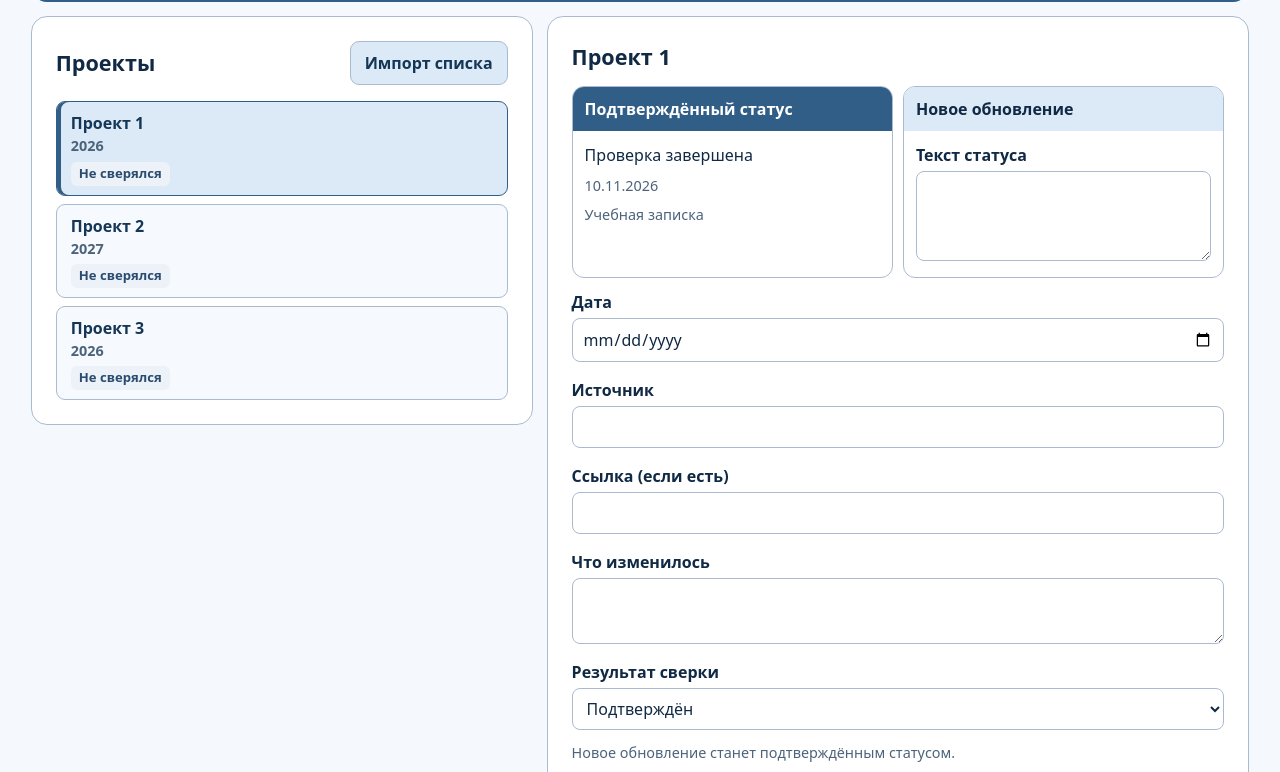
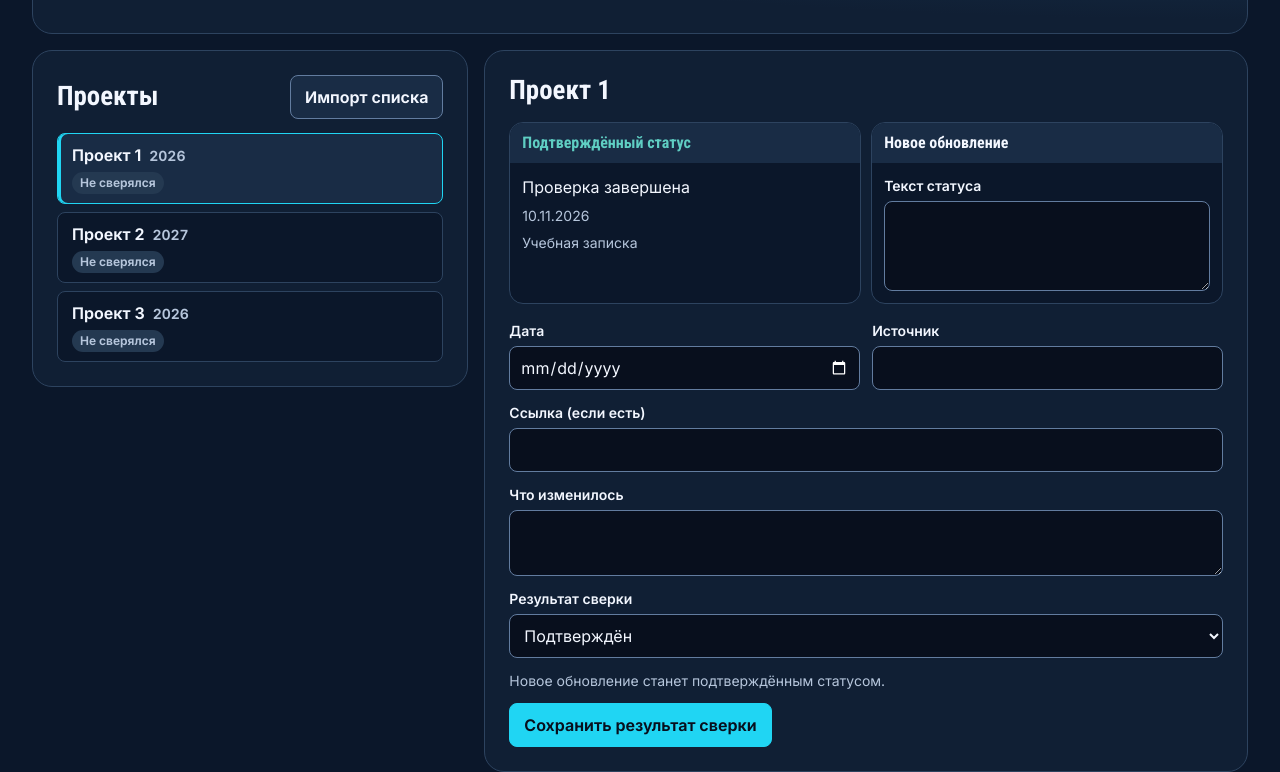
Before and after one commit to bashdigit/prilozhenie-demo, a plain HTML site: page index.html in a window 1280 px wide. Shown: the part 168-940 px from the top of the page. Drawn offline with Linux system fonts and the light colour scheme.

Commit message:
Приложение в моём стиле

```diff
--- a/index.html
+++ b/index.html
@@ -4,77 +4,235 @@
   <meta charset="utf-8">
   <meta name="viewport" content="width=device-width, initial-scale=1">
   <title>Статус по проектам</title>
+  <link rel="stylesheet" href="theme.css">
   <style>
-    :root { color-scheme: light; font: 16px/1.5 system-ui, sans-serif; color: #102944; background: #f5f8fc; --blue: #315e87; --light: #dce9f7; --line: #aabbd0; }
-    * { box-sizing: border-box; }
-    body { max-width: 1380px; margin: auto; padding: clamp(12px,2.4vw,32px); }
-    h1,h2,h3,p { margin: 0; }
-    h1 { font-size: clamp(1.65rem,4vw,2.8rem); line-height: 1.15; }
-    h2 { font-size: 1.35rem; }
-    h3 { font-size: 1rem; }
-    header, .summary-bar, .panel { border-radius: 16px; }
-    header { color: white; background: var(--blue); padding: clamp(18px,3vw,32px); }
-    header a { color: white; text-underline-offset: 3px; }
-    .layout { display: grid; grid-template-columns: minmax(0, 5fr) minmax(0, 7fr); align-items: start; gap: 14px; margin-block: 14px; }
-    .panel { background: white; border: 1px solid var(--line); padding: clamp(14px,2vw,24px); min-width: 0; }
-    .heading, .summary-bar, .actions { display: flex; align-items: center; justify-content: space-between; flex-wrap: wrap; gap: 10px; }
-    .compare { display: grid; grid-template-columns: repeat(2,minmax(0,1fr)); gap: 10px; margin-block: 12px; }
-    .version { min-width: 0; border: 1px solid var(--line); border-radius: 12px; overflow: hidden; }
-    .version h3 { padding: 10px 12px; background: var(--light); }
-    .version:first-child h3 { background: var(--blue); color: white; }
-    .content { display: grid; align-content: start; gap: 8px; padding: 12px; overflow-wrap: anywhere; }
-    .muted { color: #4c637b; font-size: .9rem; }
+    body { max-width: 1280px; margin: auto; padding: clamp(12px, 2.5vw, 32px); }
+    h1, h2, h3, p { margin: 0; }
+    h1 { font-size: clamp(2rem, 4vw, 3.5rem); line-height: 1.05; }
+    h2 { font-size: clamp(1.35rem, 2.1vw, 1.7rem); line-height: 1.18; }
+    h3 { font-size: 1rem; line-height: 1.2; }
+    header, .panel, .summary-bar {
+      border: 1px solid var(--border);
+      border-radius: var(--card-radius);
+      background: var(--surface);
+    }
+    header {
+      padding: clamp(18px, 3vw, 36px);
+      background: radial-gradient(ellipse at top right, #193956, transparent 65%), var(--surface);
+    }
+    header h1::before {
+      content: "";
+      display: block;
+      width: 48px;
+      height: 3px;
+      margin-bottom: 12px;
+      border-radius: 3px;
+      background: var(--accent-gradient);
+    }
+    header p { color: var(--text-secondary); margin-top: 6px; font-size: .875rem; }
+    header a { display: inline-flex; align-items: center; min-height: 44px; font-size: .875rem; }
+
+    .layout {
+      display: grid;
+      grid-template-columns: minmax(0, 4fr) minmax(0, 7fr);
+      align-items: start;
+      gap: 16px;
+      margin-block: 16px;
+    }
+    .panel { min-width: 0; padding: clamp(14px, 2.5vw, 24px); }
+    .layout:has(#review[hidden]) { grid-template-columns: minmax(0, 1fr); }
+    .panel:has(#review[hidden]) { display: none; }
+    .heading, .summary-bar, .actions {
+      display: flex;
+      align-items: center;
+      justify-content: space-between;
+      flex-wrap: wrap;
+      gap: 10px;
+    }
+    .compare {
+      display: grid;
+      grid-template-columns: repeat(2, minmax(0, 1fr));
+      gap: 10px;
+      margin-block: 16px;
+    }
+    .version {
+      min-width: 0;
+      background: var(--background);
+      border: 1px solid var(--border);
+      border-radius: 14px;
+    }
+    .version h3 {
+      padding: 10px 12px;
+      border-radius: 13px 13px 0 0;
+      background: var(--surface-raised);
+      color: var(--text);
+      overflow-wrap: anywhere;
+    }
+    .version:first-child h3 { color: var(--secondary); }
+    .content { display: grid; align-content: start; gap: 6px; padding: 12px; overflow-wrap: anywhere; }
+    .muted, .notice { color: var(--text-secondary); font-size: .875rem; }
+    a.muted { color: var(--primary); }
     .status { white-space: pre-wrap; }
+
     button, input, textarea, select { font: inherit; }
     button, summary { cursor: pointer; }
-    button, .primary { padding: 9px 14px; border: 1px solid var(--line); border-radius: 9px; background: var(--light); color: #153757; font-weight: 650; }
-    button:hover { filter: brightness(.96); }
-    button:disabled { cursor: default; opacity: .55; }
-    .primary { color: white; background: var(--blue); border-color: var(--blue); }
-    :focus-visible { outline: 3px solid #2371c6; outline-offset: 2px; }
-    .projects { display: grid; gap: 8px; padding: 0; margin: 16px 0 0; list-style: none; }
-    .projects button { width: 100%; background: #f6f9fd; text-align: left; }
-    .projects button[aria-pressed="true"] { background: var(--light); border-color: var(--blue); box-shadow: inset 4px 0 var(--blue); }
-    .project-year { display: block; }
-    .badge { display: inline-block; margin-top: 5px; padding: 2px 8px; border-radius: 6px; font-size: .82rem; font-weight: 650; background: #edf2f8; color: #294c70; }
-    .badge.confirmed { color: #235342; background: #e0f2e8; }
-    .badge.unchanged { color: #414b56; background: #eceff2; }
-    .badge.disputed, .saved-review.disputed { color: #633c0a; background: #fff0cf; }
-    .badge.pending { color: #163f6e; background: #dce9fa; margin-inline-start: 5px; }
-    .saved-review { background: #f1f6fb; border-radius: 10px; margin-bottom: 12px; padding: 12px; overflow-wrap: anywhere; }
+    button, input::file-selector-button {
+      min-height: 44px;
+      padding: 9px 14px;
+      border: 1px solid var(--border-control);
+      border-radius: var(--control-radius);
+      background: var(--surface-raised);
+      color: var(--text);
+      font-weight: 650;
+      transition: background-color 160ms, border-color 160ms, color 160ms;
+    }
+    button:hover:not(:disabled), input::file-selector-button:hover { background: #26405F; }
+    button:disabled { cursor: default; opacity: .5; }
+    button.primary, .panel:not(:has(.projects button)) #open-import {
+      color: var(--background-deep);
+      background: var(--primary);
+      border-color: var(--primary);
+    }
+    button.primary:hover:not(:disabled), .panel:not(:has(.projects button)) #open-import:hover {
+      background: #80E8F9;
+      border-color: #80E8F9;
+    }
+    main:has(#review[hidden]) #copy-summary {
+      color: var(--text);
+      background: var(--surface-raised);
+      border-color: var(--border-control);
+    }
+    main:has(#review[hidden]) #copy-summary:hover { background: #26405F; }
+    .projects { display: grid; gap: 8px; padding: 0; margin: 14px 0 0; list-style: none; }
+    .projects > li { min-width: 0; }
+    .projects button {
+      width: 100%;
+      background: var(--background);
+      border-color: var(--border);
+      text-align: left;
+      overflow-wrap: anywhere;
+    }
+    .projects button[aria-pressed="true"] {
+      background: var(--surface-raised);
+      border-color: var(--primary);
+      box-shadow: inset 3px 0 var(--primary);
+    }
+    .project-year { display: inline; margin-inline-start: 8px; font-variant-numeric: tabular-nums; }
+    .badge {
+      display: table;
+      max-width: 100%;
+      margin-top: 5px;
+      padding: 2px 8px;
+      border-radius: 999px;
+      font-size: .75rem;
+      font-weight: 650;
+      background: #243951;
+      color: var(--text-secondary);
+    }
+    .badge.confirmed { color: var(--tertiary); background: #1A362C; }
+    .badge.disputed, .saved-review.disputed { color: var(--warning); background: #392B25; }
+    .badge.pending { color: var(--primary); }
+    .saved-review {
+      background: var(--surface-raised);
+      border-radius: 12px;
+      margin-bottom: 12px;
+      padding: 12px;
+      overflow-wrap: anywhere;
+    }
     .saved-review .content { padding: 6px 0 0; }
-    .notice:empty { display: none; }
+    .notice:empty, .field-error:empty { display: none; }
     .notice { margin-top: 10px; overflow-wrap: anywhere; }
-    .import { display: grid; gap: 11px; margin-top: 12px; padding: 12px; border: 1px solid var(--line); border-radius: 12px; }
-    .import h3 { background: var(--light); padding: 8px 10px; border-radius: 8px; }
-    .rule { padding: 6px 9px; border-radius: 8px; font-size: .9rem; }
-    .pink { background: #fce0e9; }
-    .beige { background: #fff0d5; }
+
+    .import {
+      display: grid;
+      gap: 10px;
+      margin-top: 12px;
+      padding: 12px;
+      border: 1px solid var(--border);
+      border-radius: 14px;
+      background: var(--background);
+    }
+    .import h3 { padding-block: 2px; }
+    .rule { padding: 6px 9px; border-radius: var(--control-radius); font-size: .875rem; }
+    .pink { background: #482C44; color: #FFD8E9; }
+    .beige { background: #413324; color: #FFE4B8; }
     .import .actions { justify-content: flex-start; }
-    .table-wrap { overflow: auto; max-height: 320px; border: 1px solid var(--line); border-radius: 8px; }
-    table { border-collapse: collapse; width: 100%; font-size: .88rem; }
-    th,td { text-align: left; vertical-align: top; padding: 8px; overflow-wrap: anywhere; }
-    th { background: var(--light); position: sticky; top: 0; }
-    td { border-top: 1px solid #dee6f0; }
-    td:first-child { white-space: nowrap; }
-    .warnings { margin: 0; padding: 8px 10px 8px 28px; background: #fff2d7; border-radius: 8px; overflow-wrap: anywhere; max-height: 190px; overflow: auto; }
-    .sample { font-size: .88rem; }
-    label { display: grid; gap: 4px; font-weight: 600; min-width: 0; }
-    input, textarea, select { width: 100%; min-width: 0; padding: 8px 10px; color: inherit; border: 1px solid var(--line); border-radius: 8px; background: white; font-weight: 400; }
+    #import-message { overflow-wrap: anywhere; }
+    .table-wrap { overflow: auto; max-height: 320px; border: 1px solid var(--border); border-radius: var(--control-radius); }
+    table { border-collapse: separate; border-spacing: 0; width: 100%; font-size: .8125rem; }
+    th, td { text-align: left; vertical-align: top; padding: 8px; overflow-wrap: anywhere; }
+    th { background: var(--surface-raised); position: sticky; top: 0; }
+    td { border-top: 1px solid var(--border); }
+    td:first-child { white-space: nowrap; text-align: right; font-variant-numeric: tabular-nums; }
+    .warnings {
+      margin: 0;
+      padding: 8px 10px 8px 28px;
+      background: #392B25;
+      color: var(--warning);
+      border-radius: var(--control-radius);
+      overflow-wrap: anywhere;
+      max-height: 190px;
+      overflow: auto;
+    }
+    .sample { font-size: .8125rem; }
+    a.sample { display: inline-flex; align-items: center; min-height: 44px; }
+
+    label { display: grid; gap: 5px; font-weight: 600; font-size: .875rem; min-width: 0; }
+    input, textarea, select {
+      width: 100%;
+      min-width: 0;
+      min-height: 44px;
+      padding: 8px 10px;
+      color: var(--text);
+      border: 1px solid var(--border-control);
+      border-radius: var(--control-radius);
+      background: var(--background-deep);
+      font-size: 1rem;
+      font-weight: 400;
+    }
+    input[type="file"] { padding: 0 8px 0 0; font-size: .8125rem; }
+    input::file-selector-button { border-width: 0 1px 0 0; margin-inline-end: 8px; cursor: pointer; }
     input, textarea { overflow-wrap: anywhere; }
     textarea { resize: vertical; }
-    .form-fields { display: grid; gap: 12px; margin-bottom: 12px; }
-    .field-error { color: #a12429; font-size: .84rem; font-weight: 500; }
-    [aria-invalid="true"] { border-color: #b73439; }
+    .form-fields { display: grid; grid-template-columns: repeat(2, minmax(0, 1fr)); gap: 12px; margin-bottom: 12px; }
+    .form-fields label:nth-child(n+3) { grid-column: 1 / -1; }
+    .field-error { color: var(--error); font-size: .8125rem; font-weight: 500; }
+    [aria-invalid="true"] { border-color: var(--error); }
     .review-preview { margin-bottom: 12px; }
-    .summary-bar { padding: 14px clamp(14px,2vw,24px); background: var(--light); }
+    .summary-bar { padding: 16px clamp(14px, 2.5vw, 24px); }
     .summary-result { margin-top: 10px; }
     .summary-result textarea { white-space: pre-wrap; }
-    footer { margin: 16px 0 0; color: #4c637b; }
-    footer p { margin-top: 6px; }
+    footer { margin-top: 12px; color: var(--text-secondary); font-size: .875rem; }
+    footer summary { width: fit-content; min-height: 44px; padding-block: 11px; }
+    footer p { margin-top: 4px; }
     [hidden] { display: none !important; }
-    @media (max-width: 775px) { .layout { grid-template-columns: minmax(0,1fr); } }
-    @media (max-width: 480px) { .compare { grid-template-columns: minmax(0,1fr); } .summary-bar button { width: 100%; } }
+
+    @media (max-width: 800px) {
+      .layout, .form-fields { grid-template-columns: minmax(0, 1fr); }
+    }
+
+    @media (max-width: 480px) {
+      header.heading { row-gap: 2px; }
+      header a { margin-bottom: -8px; }
+      .version h3, .version .content { padding-inline: 8px; }
+      .summary-bar button, #review > button[type="submit"] { width: 100%; }
+      .import table { table-layout: fixed; }
+      .import th, .import td { padding-inline: 5px; }
+      .import th:first-child { width: 16%; }
+      .import th:nth-child(3), .import th:nth-child(4) { width: 30%; }
+    }
+
+    @media (360px <= width <= 480px) {
+      .version h3 { min-height: calc(2lh + 20px); }
+    }
+
+    @media (max-width: 359px) {
+      .compare { grid-template-columns: minmax(0, 1fr); }
+    }
+
+    @media (prefers-reduced-motion: reduce) {
+      button, input::file-selector-button { transition: none; }
+    }
   </style>
 </head>
 <body>
@@ -1061,7 +1219,7 @@
         preview = result;
         renderPreview(result);
       } catch (error) {
-        if (run === importRun) byId("import-message").textContent = "XLSX не прочитан. " + error.message;
+        if (run === importRun) byId("import-message").textContent = "XLSX не прочитан. " + error.message + " Выбери другой XLSX и попробуй снова.";
       }
     }
 
--- /dev/null
+++ b/theme.css
@@ -0,0 +1,60 @@
+@font-face {
+  font-family: Inter;
+  src: url("fonts/inter-cyrillic.woff2") format("woff2");
+  font-weight: 400 700;
+  font-display: swap;
+  unicode-range: U+0301, U+0400-045F, U+0490-0491, U+04B0-04B1, U+2116;
+}
+
+@font-face {
+  font-family: Inter;
+  src: url("fonts/inter-latin.woff2") format("woff2");
+  font-weight: 400 700;
+  font-display: swap;
+  unicode-range: U+0000-00FF, U+0131, U+0152-0153, U+02BB-02BC, U+02C6, U+02DA, U+02DC, U+0304, U+0308, U+0329, U+2000-206F, U+20AC, U+2122, U+2191, U+2193, U+2212, U+2215, U+FEFF, U+FFFD;
+}
+
+@font-face {
+  font-family: "Roboto Condensed";
+  src: url("fonts/roboto-condensed-cyrillic.woff2") format("woff2");
+  font-weight: 700;
+  font-display: swap;
+  unicode-range: U+0301, U+0400-045F, U+0490-0491, U+04B0-04B1, U+2116;
+}
+
+@font-face {
+  font-family: "Roboto Condensed";
+  src: url("fonts/roboto-condensed-latin.woff2") format("woff2");
+  font-weight: 700;
+  font-display: swap;
+  unicode-range: U+0000-00FF, U+0131, U+0152-0153, U+02BB-02BC, U+02C6, U+02DA, U+02DC, U+0304, U+0308, U+0329, U+2000-206F, U+20AC, U+2122, U+2191, U+2193, U+2212, U+2215, U+FEFF, U+FFFD;
+}
+
+:root {
+  color-scheme: dark;
+  --background: #0B172A;
+  --background-deep: #080F1D;
+  --surface: #101F34;
+  --surface-raised: #192C45;
+  --text: #F3F7FF;
+  --text-secondary: #B6C6DC;
+  --primary: #20D5F3;
+  --secondary: #5FCEC3;
+  --tertiary: #91D87E;
+  --border: #2D435F;
+  --border-control: #627C9F;
+  --warning: #FFD18A;
+  --error: #FFABAC;
+  --accent-gradient: linear-gradient(110deg, #20D5F3 0%, #5FCEC3 52%, #91D87E 100%);
+  --heading-font: "Roboto Condensed", "Arial Narrow", Arial, sans-serif;
+  --card-radius: 20px;
+  --control-radius: 8px;
+  background: var(--background);
+  color: var(--text);
+  font: 16px/1.5 Inter, system-ui, sans-serif;
+}
+
+* { box-sizing: border-box; }
+h1, h2, h3 { font-family: var(--heading-font); font-weight: 700; }
+a { color: var(--primary); text-underline-offset: .22em; }
+:focus-visible { outline: 2px solid var(--primary); outline-offset: 3px; }
```
Also changed, not shown: fonts/inter-OFL.txt (added), fonts/inter-cyrillic.woff2 (added), fonts/inter-latin.woff2 (added), fonts/roboto-condensed-OFL.txt (added), fonts/roboto-condensed-cyrillic.woff2 (added), fonts/roboto-condensed-latin.woff2 (added).
